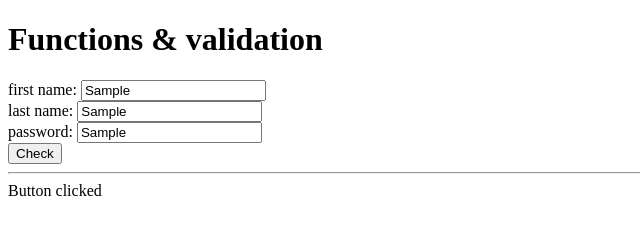
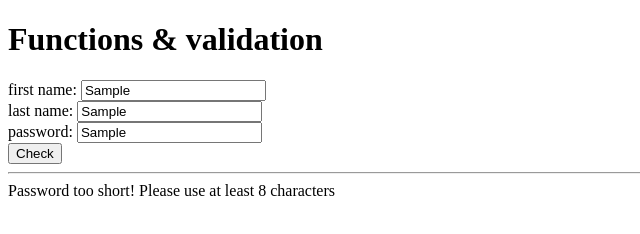
Before and after one commit to miketaoma/IT121, a plain HTML site: page week4/form.htm in a window 1280 px wide. Both pictures are taken after typing "Sample", "Sample", "Sample" into the empty fields and a click on the button "Check". Shown: the whole page, without its empty margins (0-640 px from the left). Drawn offline with nearby package versions, Linux system fonts and the light colour scheme.

Commit message:
+validatePassword function +test for length

```diff
--- a/week4/form.htm
+++ b/week4/form.htm
@@ -20,17 +20,27 @@
 <script>
 
 // add validatePassword function here
+const validatePassword = (myPassword) => {
+
+  if (myPassword.length < 8) {
+    $("#message").html("Password too short! Please use at least 8 characters");
+    return false;
+  }
+
+}
 
 
 const validateForm = (myForm) => {
 
   var firstname = myForm.firstname.value; // get text of firstname field
+  var password = myForm.password.value;
 
   // update 'message' DIV with appropriate wording
   $("#message").html("Button clicked");
 
   /* Form validation code goes here
   */
+  validatePassword(password);
 
   return false; // prevent page reload
 }
```
